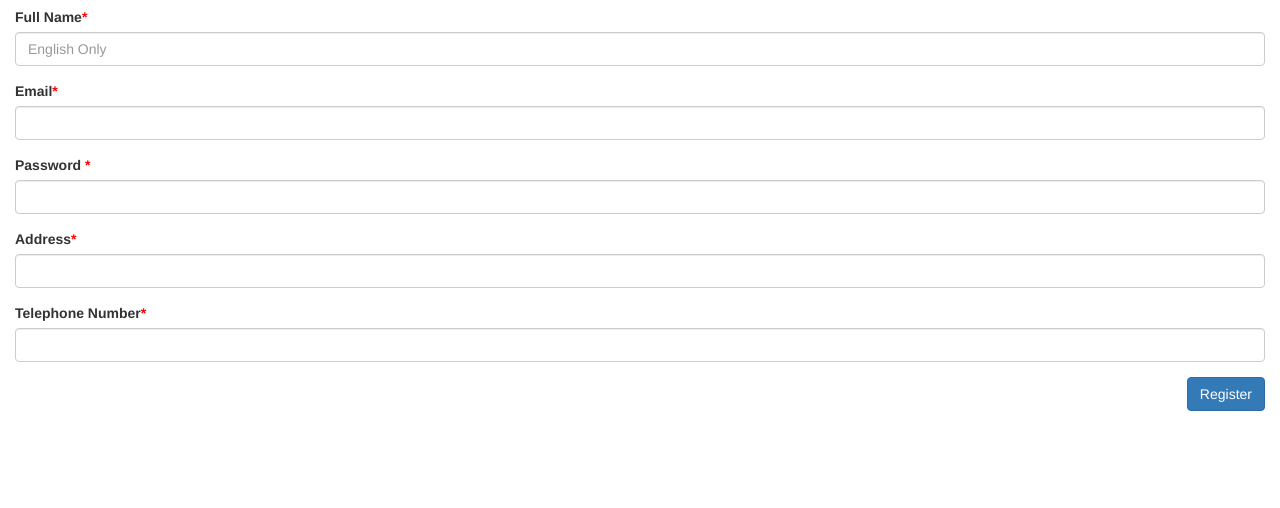
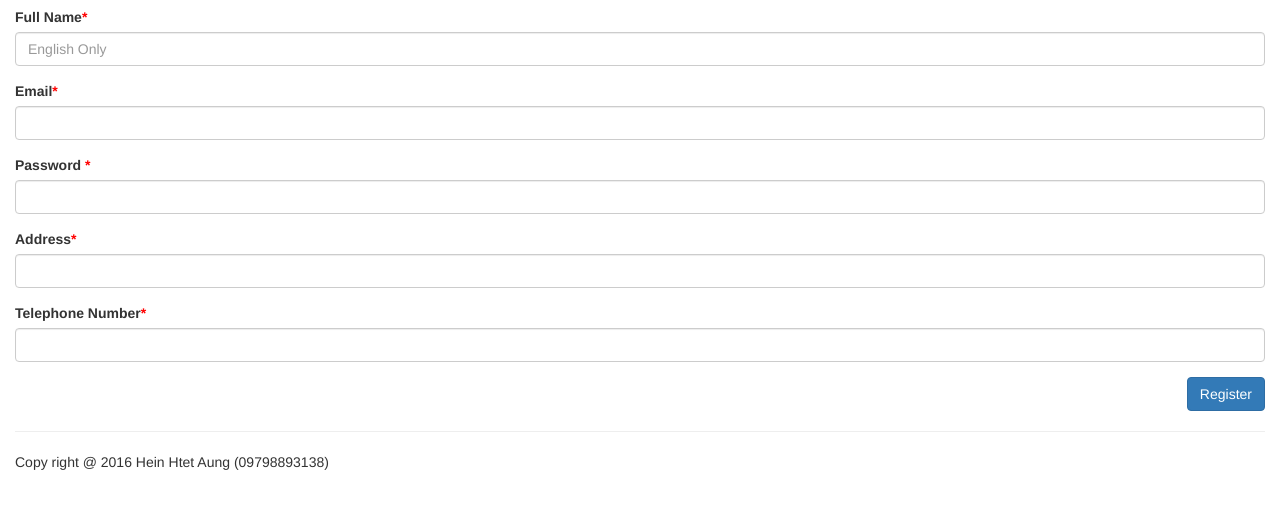
Before and after one commit to heinhtetaung-node/Customvalidation, a plain HTML site: page index.html in a window 1280 px wide. Shown: the part 102-610 px from the top of the page. Drawn offline with nearby package versions, Linux system fonts and the light colour scheme.

Commit message:
copyright

```diff
--- a/index.html
+++ b/index.html
@@ -78,6 +78,11 @@
         </div>
     </div>
 </section>
+
+<section>
+	<hr>
+	Copy right @ 2016 Hein Htet Aung (09798893138)
+</section>
 </div>
 </body>
 </html>
```
